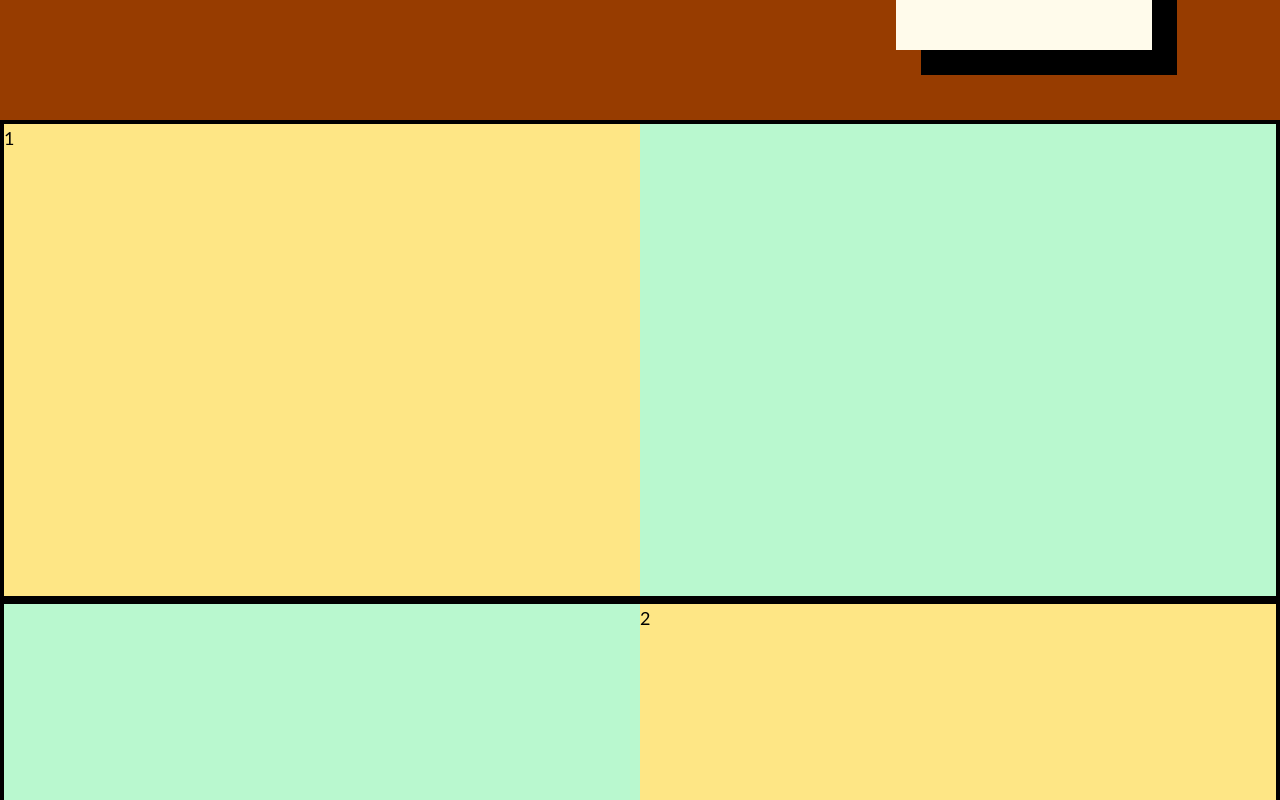
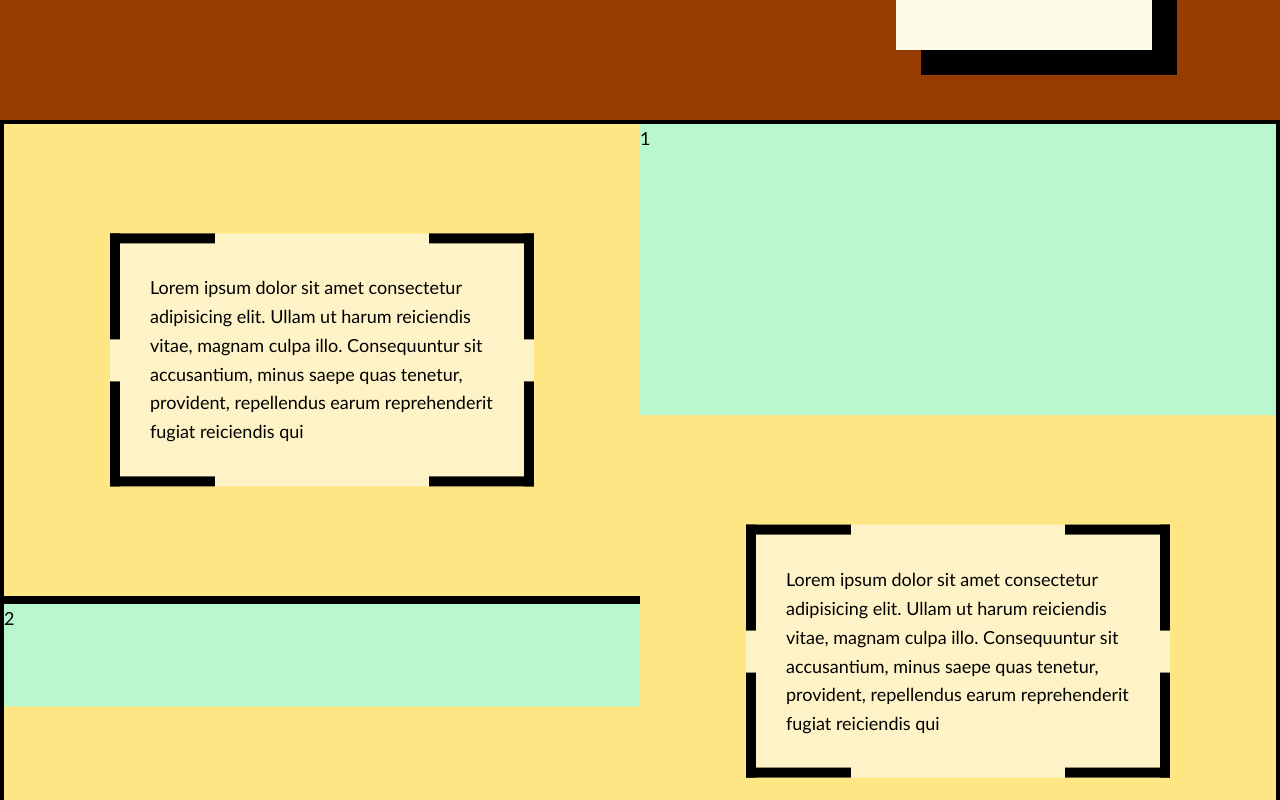
Before and after one commit to jjplaza-dev/Web-Dev-Portfolio, a React (Vite) app in the folder frontend/: page / in a window 1280 px wide. Shown: the part 680-1480 px from the top of the page. Built offline with nearby package versions, Linux system fonts and the light colour scheme.

Commit message:
Works temp update

```diff
--- a/frontend/src/components/Works.jsx
+++ b/frontend/src/components/Works.jsx
@@ -34,10 +34,18 @@ function Works() {
     <section className="w-screen h-fit bg-violet-200">
       {worksArr.map((work, index) => (
         <div key={index} className='w-full h-[60vh] sm:h-[80vh] lg:h-[60vh] border-4 border-black grid grid-cols-1 lg:grid-cols-2 order-last] relative'>
-          <div className={`w-full h-full m-auto bg-amber-200 ${index % 2 == 0? "order-last lg:order-first": "order-last"}`}>
+          <div className={`w-full h-full m-auto bg-amber-200 relative ${index % 2 == 0? "order-last lg:order-first": "order-last"}`} style={{transform: `translateY(-${index*40}%)`}}>
+            <div className='w-10/12 lg:w-8/12 p-5 lg:p-10 absolute right-[50%] bottom-[50%] translate-x-[50%] translate-y-[50%] bg-amber-100 '>
+              {work.description}
+              <div className='absolute top-0 right-0 border-t-10 border-r-10 h-5/12 aspect-square  '></div>
+              <div className='absolute top-0 left-0 border-t-10 border-l-10 h-5/12 aspect-square  '></div>
+              <div className='absolute bottom-0 left-0 border-b-10 border-l-10 h-5/12 aspect-square  '></div>
+              <div className='absolute bottom-0 right-0 border-b-10 border-r-10 h-5/12 aspect-square  '></div>
+            </div>
+          </div>
+          <div className='w-full h-full m-auto bg-green-200'>
             {work.number  }
           </div>
-          <div className='w-full h-full m-auto bg-green-200'></div>
         </div>
       ))}
 
```
